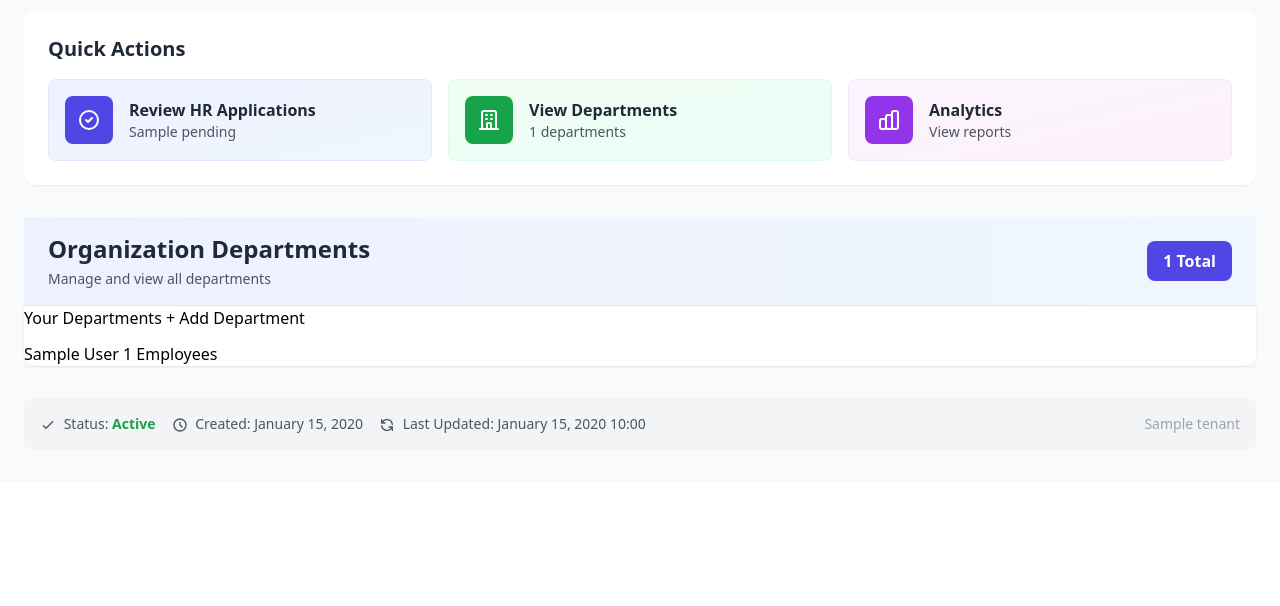
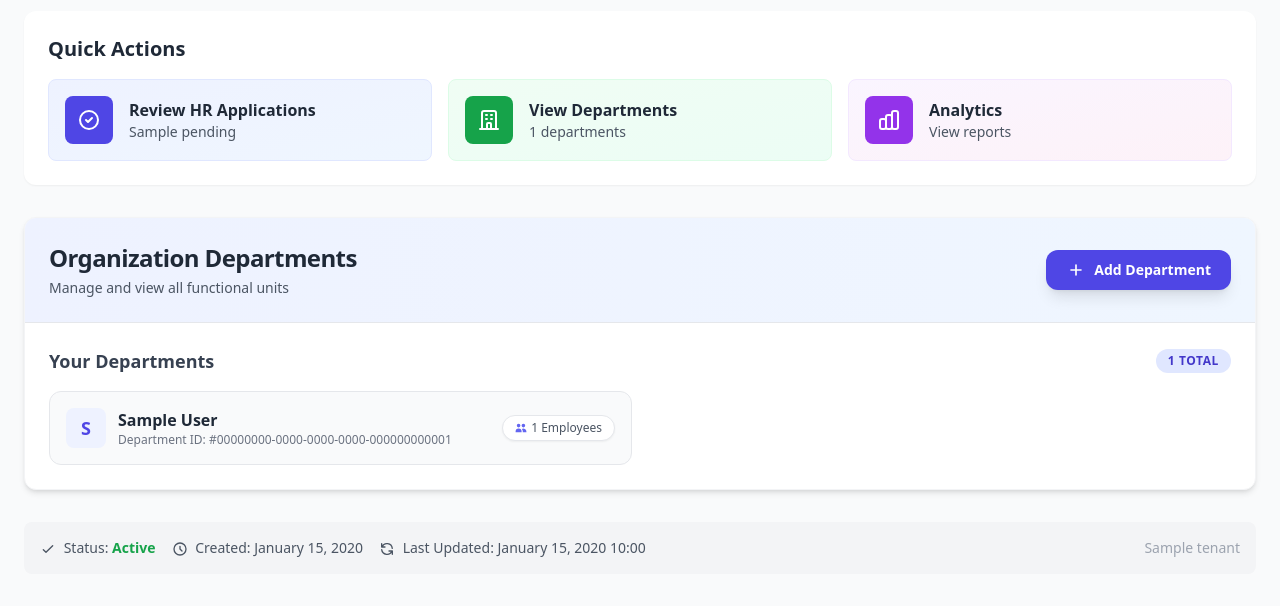
Before and after one commit to fahadAziz-byte/Multi-Tenant-Saas-Enterprise-Project, a Django app: template src/templates/accounts/tenant/tenant_homepage.html in a window 1280 px wide. Shown: the part 341-947 px from the top of the page. Before the commit the page ends 791 px from the top, so only its background shows below. Run offline with Django 5.2, Linux system fonts and the light colour scheme; tables that the repository leaves empty hold one stand-in row (values such as "Sample post"); the template is opened without the code that fills it: values that come from a table or form of the project are taken from there, most other values are stand-ins (such as "Sample title", 1, 10 or a date in 2020); some libraries are stand-ins or nearby versions.

Commit message:
Changed the department form.html

```diff
--- a/src/accounts/views/tenant_views_utils.py
+++ b/src/accounts/views/tenant_views_utils.py
@@ -100,6 +100,7 @@ def hr_approval_list(request):
 
 @login_required
 def department_create_view(request):
+    from .forms import DepartmentForm
     if request.method == "POST":
         form = DepartmentForm(request.POST)
         if form.is_valid():
--- a/src/templates/accounts/tenant/tenant_homepage.html
+++ b/src/templates/accounts/tenant/tenant_homepage.html
@@ -175,46 +175,73 @@
             </div>
         </div>
 
-        <!-- Departments Grid -->
-        <div id="departments-section" class="bg-white rounded-xl shadow-sm">
-            <div class="px-6 py-4 border-b border-gray-200 bg-gradient-to-r from-indigo-50 to-blue-50">
-                <div class="flex justify-between items-center">
+        <div id="departments-section" class="bg-white rounded-xl shadow-md border border-gray-100 overflow-hidden">
+    <!-- Header Section -->
+    <div class="px-6 py-6 border-b border-gray-200 bg-gradient-to-r from-indigo-50 to-blue-50">
+        <div class="flex flex-col sm:flex-row justify-between items-start sm:items-center gap-4">
             <div>
-                        <h2 class="text-2xl font-bold text-gray-800">Organization Departments</h2>
-                        <p class="text-sm text-gray-600 mt-1">Manage and view all departments</p>
+                <h2 class="text-2xl font-bold text-gray-800 tracking-tight">Organization Departments</h2>
+                <p class="text-sm text-gray-600 mt-1">Manage and view all functional units</p>
             </div>
-                    <span class="bg-indigo-600 text-white px-4 py-2 rounded-lg font-semibold">
+
+            <!-- NEW: Consistent Add Department Button -->
+            <a href="{% url 'department-create' %}"
+               class="inline-flex items-center px-5 py-2.5 bg-indigo-600 hover:bg-indigo-700 text-white text-sm font-bold rounded-xl shadow-lg hover:shadow-indigo-200 transition-all transform hover:-translate-y-0.5 active:scale-95">
+                <svg class="w-5 h-5 mr-2" fill="none" stroke="currentColor" viewBox="0 0 24 24">
+                    <path stroke-linecap="round" stroke-linejoin="round" stroke-width="2" d="M12 6v6m0 0v6m0-6h6m-6 0H6"></path>
+                </svg>
+                Add Department
+            </a>
+        </div>
+    </div>
+
+    <!-- Departments Content Area -->
+    <div class="p-6">
+            <div class="flex items-center justify-between mb-4">
+                <h3 class="text-lg font-semibold text-gray-700">Your Departments</h3>
+                <span class="bg-indigo-100 text-indigo-700 px-3 py-1 rounded-full text-xs font-bold uppercase tracking-wider">
                     {{ total_departments }} Total
                 </span>
             </div>
+
+            <div class="mt-2">
+                {% if departments %}
+                    <div class="grid grid-cols-1 md:grid-cols-2 gap-4">
+                        {% for dept in departments %}
+                        <div class="flex items-center justify-between p-4 bg-gray-50 border border-gray-200 rounded-xl hover:border-indigo-300 hover:bg-white transition-all group">
+                            <div class="flex items-center gap-3">
+                                <!-- Department Icon/Initial -->
+                                <div class="h-10 w-10 bg-indigo-50 text-indigo-600 rounded-lg flex items-center justify-center font-bold text-lg">
+                                    {{ dept.name|slice:":1"|upper }}
+                                </div>
+                                <div>
+                                    <p class="font-bold text-gray-800 group-hover:text-indigo-600 transition">{{ dept.name }}</p>
+                                    <p class="text-xs text-gray-500">Department ID: #{{ dept.id }}</p>
+                                </div>
                             </div>
 
-           <div class="card shadow-sm mb-4">
-                <div class="card-body">
-                    <h5 class="card-title d-flex justify-content-between align-items-center">
-                        Your Departments
-                        <!-- This is the button you wanted to update -->
-                        <a href="{% url 'department-create' %}" class="btn btn-primary btn-sm">
-                            + Add Department
-                        </a>
-                    </h5>
-
-                    <div class="mt-3">
-                        {% if departments %}
-                            <ul class="list-group list-group-flush">
-                                {% for dept in departments %}
-                                    <li class="list-group-item d-flex justify-content-between align-items-center">
-                                        {{ dept.name }}
-                                        <span class="badge bg-secondary rounded-pill">
+                            <!-- Employee Count Badge -->
+                            <span class="inline-flex items-center px-3 py-1 bg-white border border-gray-200 text-gray-600 text-xs font-medium rounded-full shadow-sm">
+                                <svg class="w-3 h-3 mr-1 text-indigo-500" fill="currentColor" viewBox="0 0 20 20">
+                                    <path d="M9 6a3 3 0 11-6 0 3 3 0 016 0zM17 6a3 3 0 11-6 0 3 3 0 016 0zM12.93 17c.046-.327.07-.66.07-1a6.97 6.97 0 00-1.5-4.33A5 5 0 0119 16v1h-6.07zM6 11a5 5 0 015 5v1H1v-1a5 5 0 015-5z"></path>
+                                </svg>
                                 {{ dept.employees.count }} Employees
                             </span>
-                                    </li>
+                        </div>
                         {% endfor %}
-                            </ul>
+                    </div>
                 {% else %}
-                            <p class="text-muted small">No departments found. Create your first one to get started.</p>
+                    <!-- Empty State -->
+                    <div class="text-center py-10 border-2 border-dashed border-gray-200 rounded-2xl bg-gray-50">
+                        <div class="mx-auto h-12 w-12 text-gray-400 mb-3">
+                            <svg fill="none" stroke="currentColor" viewBox="0 0 24 24">
+                                <path stroke-linecap="round" stroke-linejoin="round" stroke-width="1.5" d="M19 21V5a2 20 0 00-2-2H7a2 20 0 00-2 2v16m14 0h2m-2 0h-5m-9 0H3m2 0h5M9 7h1m-1 4h1m4-4h1m-1 4h1m-5 10v-5a1 1 011-1h2a1 1 011 1v5m-4 0h4"></path>
+                            </svg>
+                        </div>
+                        <p class="text-gray-500 font-medium">No departments found.</p>
+                        <p class="text-gray-400 text-xs">Create your first department to get started.</p>
+                    </div>
                 {% endif %}
-                    </div>
             </div>
         </div>
     </div>
```
Lines whose indentation alone changed are shown as unchanged.
